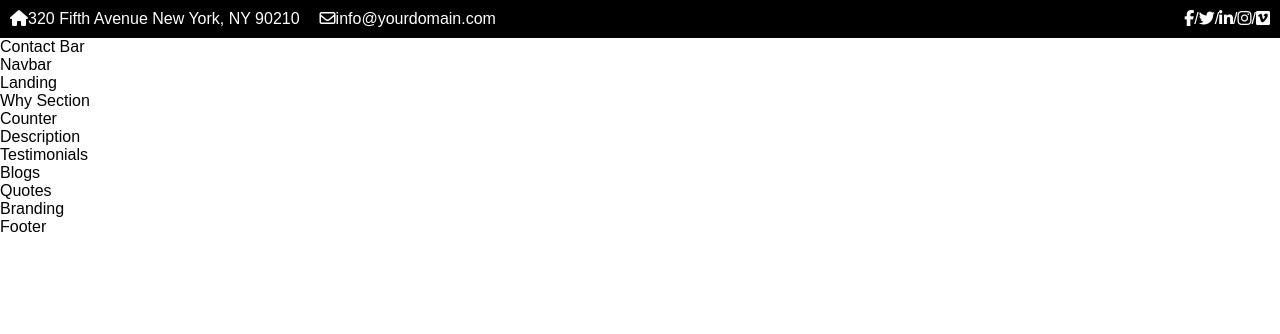
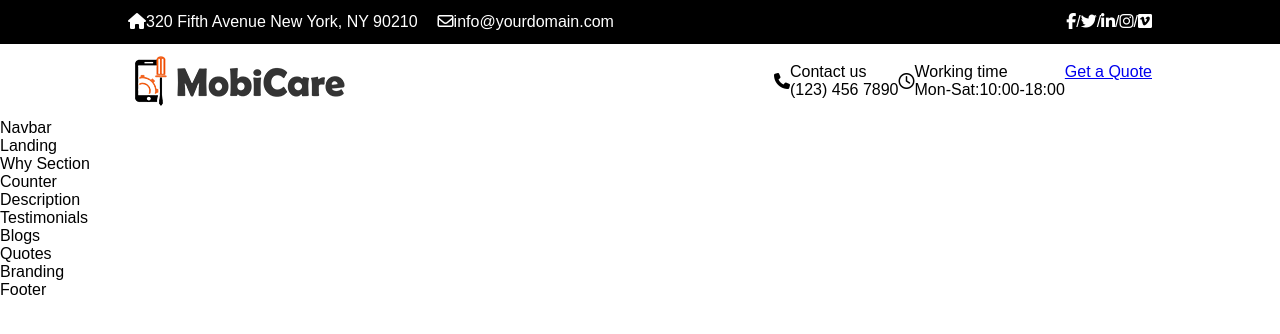
Before and after one commit to Jason-Cee/Mobile_Repair_Store, a plain HTML site: page Index.html in a window 1280 px wide. Drawn offline with Linux system fonts and the light colour scheme.

Commit message:
Create Contact Bar

```diff
--- a/Index.html
+++ b/Index.html
@@ -10,6 +10,7 @@
       src="https://kit.fontawesome.com/3154f23d07.js"
       crossorigin="anonymous"></script>
     <link rel="stylesheet" href="./Styles/Social.css">
+    <link rel="stylesheet" href="./Styles/Contact.css">
 </head>
 <body>
     <!-- Social Bar -->
@@ -24,7 +25,30 @@
               <i class="fab fa-vimeo"></i>
         </div>
     </div>
-    <div>Contact Bar</div>
+    <!-- Contact Bar -->
+    <div id="Contact">
+     <img src="./Images/logo.png" alt="Mobile_Repair_logo">
+     <div class="contact-details">
+        <div>
+            <i class="fas fa-phone"></i>
+            <div>
+                <p>Contact us</p>
+                <p>(123) 456 7890</p>
+            </div>
+        </div>
+
+         <div>
+            <i class="far fa-clock"></i>
+            <div>
+                <p>Working time</p>
+                <p>Mon-Sat:10:00-18:00</p>
+            </div>
+
+         </div>
+         <a href="#">Get a Quote</a>
+     </div>
+    </div>
+
     <nav>Navbar</nav>
     <section>Landing</section>
     <section>Why Section</section>
--- /dev/null
+++ b/Styles/Contact.css
@@ -0,0 +1,16 @@
+#Contact{
+    display: flex;
+    justify-content: space-between;
+    align-items: center;
+    padding: 1% 10%;
+}
+
+.contact-details {
+    display: flex;
+}
+
+.contact-details > div{
+    display: flex;
+    align-items: center;
+
+}
--- a/Styles/Social.css
+++ b/Styles/Social.css
@@ -12,7 +12,7 @@ body {
     background-color: black;
     color: white;
     align-items: center;
-    padding: 10px;
+    padding: 1% 10%;
 
 }
 #social div{
```
Also changed, not shown: Images/logo.png (added).
